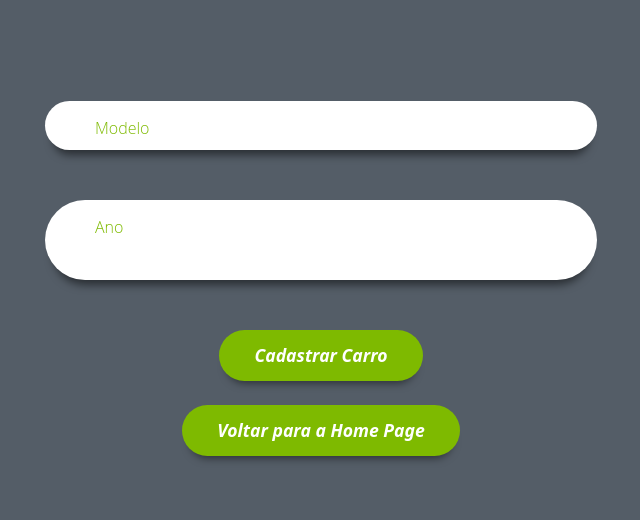
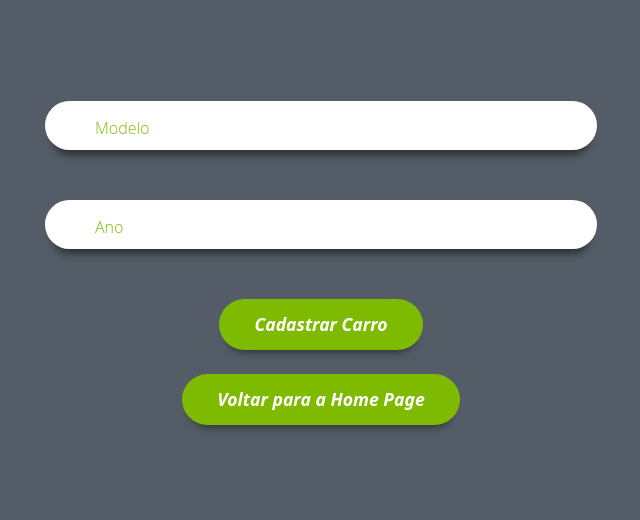
Before and after one commit to ThalesSPP/PHP-CRUD, a PHP site: page /Carros/cadastroCr.php in a window 1280 px wide. Shown: the part 327-847 px from the top of the page, without its empty margins (319-959 px from the left). After the commit the page ends 757 px from the top, so only its background shows below. Run offline with PHP 8.4, Linux system fonts and the light colour scheme.

Commit message:
UPDATE: Front das telas de cadastro e atualização.

```diff
--- a/Carros/atualizarCr.php
+++ b/Carros/atualizarCr.php
@@ -276,8 +276,8 @@
                     <label for="Modelo"> <i class="icon icon-info"></i> </label>
                 </span>
                 <span>
-                    <textarea type="text" class="textarea-balao-up" id="Ano" name="Ano" rows="3" placeholder="Ano" autocomplete="off" required=""></textarea>
-                    <label for="Ano"> <i class="icon icon-bubble-4"></i> </label>
+                    <input type="text" class="input-balao-up" id="Ano" name="Ano" placeholder="Ano" autocomplete="off" required="" />
+                    <label for="Ano"> <i class="icon icon-info"></i> </label>
                 </span>
                 <div class="box-btn">
 
--- a/Carros/cadastroCr.php
+++ b/Carros/cadastroCr.php
@@ -271,8 +271,8 @@
                     <label for="Modelo"> <i class="icon icon-info"></i> </label>
                 </span>
                 <span>
-                    <textarea type="text" class="textarea-balao-up" id="Ano" name="Ano" rows="3" placeholder="Ano" autocomplete="off" required=""></textarea>
-                    <label for="Ano"> <i class="icon icon-bubble-4"></i> </label>
+                    <input type="text" class="input-balao-up" id="Ano" name="Ano" placeholder="Ano" autocomplete="off" required="" />
+                    <label for="Ano"> <i class="icon icon-info"></i> </label>
                 </span>
                 <div class="box-btn">
 
--- a/Clientes/atualizarCl.php
+++ b/Clientes/atualizarCl.php
@@ -276,8 +276,8 @@
                     <label for="Nome"> <i class="icon icon-info"></i> </label>
                 </span>
                 <span>
-                    <textarea type="text" class="textarea-balao-up" id="CPF" name="CPF" rows="3" placeholder="CPF" autocomplete="off" required=""></textarea>
-                    <label for="CPF"> <i class="icon icon-bubble-4"></i> </label>
+                    <input type="text" class="input-balao-up" id="CPF" name="CPF" placeholder="CPF" autocomplete="off" required="" />
+                    <label for="CPF"> <i class="icon icon-info"></i> </label>
                 </span>
                 <div class="box-btn">
 
--- a/Clientes/cadastroCl.php
+++ b/Clientes/cadastroCl.php
@@ -271,8 +271,8 @@
                     <label for="Nome"> <i class="icon icon-info"></i> </label>
                 </span>
                 <span>
-                    <textarea type="text" class="textarea-balao-up" id="CPF" name="CPF" rows="3" placeholder="CPF" autocomplete="off" required=""></textarea>
-                    <label for="CPF"> <i class="icon icon-bubble-4"></i> </label>
+                    <input type="text" class="input-balao-up" id="CPF" name="CPF" placeholder="CPF" autocomplete="off" required="" />
+                    <label for="CPF"> <i class="icon icon-info"></i> </label>
                 </span>
                 <div class="box-btn">
 
```
